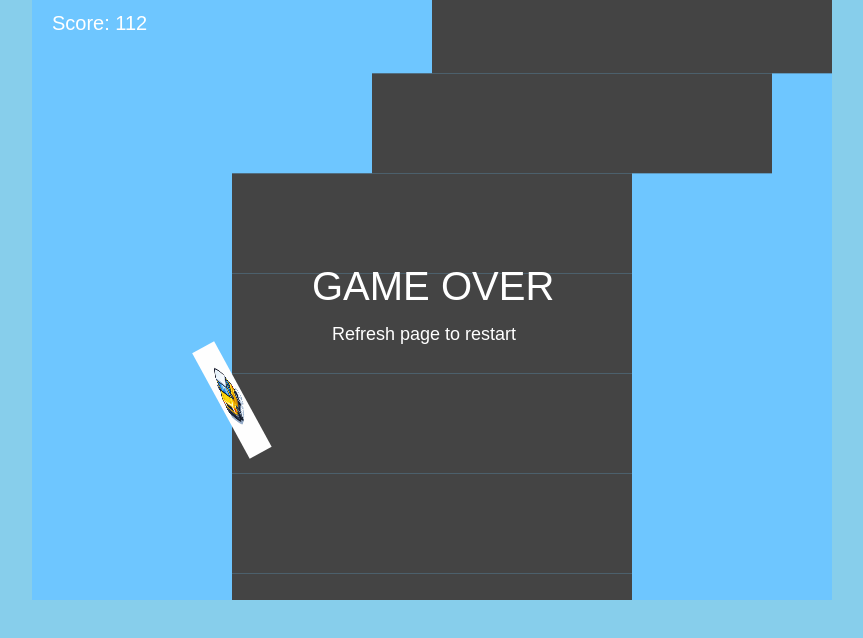
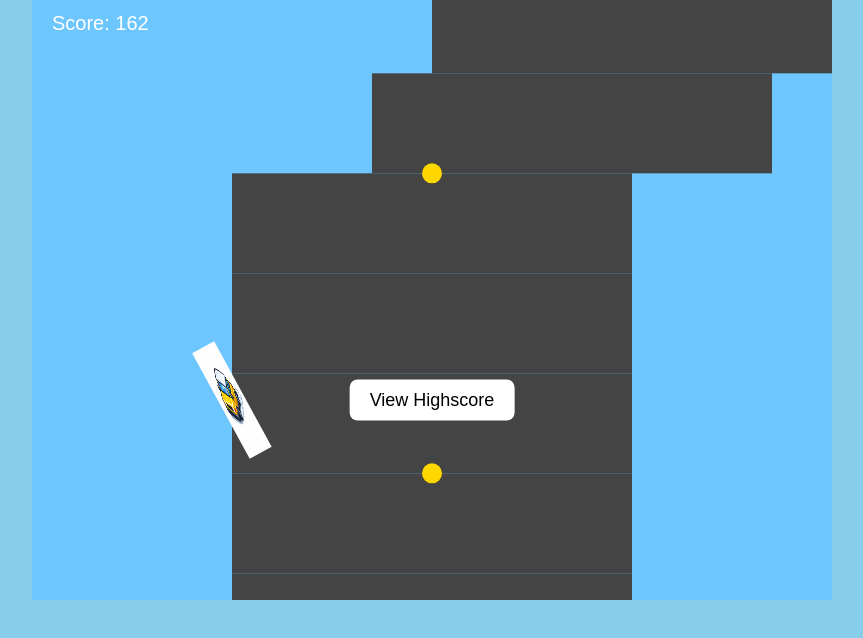
Before and after one commit to rolishri26/driftboss2, a plain HTML site: page index.html in a window 1280 px wide. Shown: the whole page, without its empty margins (208-1071 px from the left). Drawn offline with Linux system fonts and the light colour scheme.

Commit message:
Update index.html

```diff
--- a/index.html
+++ b/index.html
@@ -1,15 +1,29 @@
 <!DOCTYPE html>
 <html>
 <head>
-<title>Drift Boss 2 - Endless Track</title>
+<title>Drift Boss 2 - Smoke, Coins, Highscore</title>
 <style>
-body { margin:0; overflow:hidden; background:#87CEEB; }
+body { margin:0; overflow:hidden; background:#87CEEB; font-family:Arial, sans-serif; }
 canvas { display:block; margin:auto; background:#6ec6ff; }
+#highscoreBtn {
+    display:none;
+    position:absolute;
+    top:50%;
+    left:50%;
+    transform:translate(-50%, -50%);
+    padding:10px 20px;
+    font-size:18px;
+    background:#fff;
+    border:none;
+    border-radius:8px;
+    cursor:pointer;
+}
 </style>
 </head>
 <body>
 
 <canvas id="game"></canvas>
+<button id="highscoreBtn">View Highscore</button>
 
 <script>
 const canvas = document.getElementById("game");
@@ -20,41 +34,52 @@ canvas.height = 600;
 let score = 0;
 let gameOver = false;
 let spaceHeld = false;
+let highscore = localStorage.getItem("driftHighscore") || 0;
 
 // Drift controls
 document.addEventListener("keydown", e => { if(e.code === "Space") spaceHeld = true; });
 document.addEventListener("keyup", e => { if(e.code === "Space") spaceHeld = false; });
 
 // Track configuration
-let trackWidth = 400; // very wide tracks
+let trackWidth = 400; // really wide tracks
 let track = [];
 
 // Camera
 let cameraY = 0;
 
+// Smoke particles
+let smokeParticles = [];
+
+// Coins
+let coins = [];
+
 // Generate initial track
 for(let i=0; i<25; i++){
     let x = canvas.width/2;
     let y = 500 - i*100;
-    if(i >= 7){ // add slight zig-zag after first 7 tiles
+    if(i >= 7){
         let dir = Math.random() > 0.5 ? 1 : -1;
         let shift = 140;
         x = track[i-1].x + dir*shift;
         x = Math.max(trackWidth/2, Math.min(canvas.width - trackWidth/2, x));
     }
     track.push({ x: x, y: y });
+    // Add coins every few tiles
+    if(i % 3 === 0){
+        coins.push({ x: x, y: y - 50, collected: false });
+    }
 }
 
 // Load your Poki-style car image
 const carSprite = new Image();
-carSprite.src = "car.png"; // replace with your car picture
+carSprite.src = "car.png";
 
 // Car object
 let car = {
     x: track[0].x,
     y: track[0].y - 25,
     angle: 0,
-    width: 25,   // super thin car
+    width: 25,
     height: 120,
     speed: 4
 };
@@ -67,6 +92,9 @@ function generateTrack(){
     let newX = last.x + dir*shift;
     newX = Math.max(trackWidth/2, Math.min(canvas.width - trackWidth/2, newX));
     track.push({ x: newX, y: last.y - 100 });
+    if(track.length % 3 === 0){
+        coins.push({ x: newX, y: last.y - 150, collected: false });
+    }
 }
 
 // Update game
@@ -78,27 +106,37 @@ function update(){
     // Drift logic
     if(spaceHeld){
         car.angle += 0.03;
+        // generate smoke on drift
+        smokeParticles.push({ x: car.x, y: car.y, alpha: 1, radius: Math.random()*5+5 });
     } else {
         car.angle -= 0.03;
     }
-
     car.angle = Math.max(-0.5, Math.min(0.5, car.angle));
 
-    // Move forward based on angle
+    // Move car
     car.x += Math.sin(car.angle) * car.speed;
     car.y -= Math.cos(car.angle) * car.speed;
 
     // Camera follows car
     cameraY = car.y - 400;
 
-    // Generate new tiles ahead
+    // Generate new track ahead
     while(track[track.length-1].y > car.y - 600){
         generateTrack();
     }
 
-    // Optional: remove tiles that are far behind the camera
-    if(track[0].y - cameraY > canvas.height + 100){
-        track.shift();
+    // Remove offscreen tiles for performance
+    if(track[0].y - cameraY > canvas.height + 100) track.shift();
+
+    // Remove offscreen coins
+    coins = coins.filter(c => c.y - cameraY < canvas.height + 50);
+
+    // Check coin collection
+    for(let c of coins){
+        if(!c.collected && Math.abs(car.x - c.x) < 20 && Math.abs(car.y - c.y) < 30){
+            c.collected = true;
+            score += 50; // bonus points
+        }
     }
 
     // Collision detection
@@ -110,7 +148,22 @@ function update(){
             break;
         }
     }
-    if(!safe) gameOver = true;
+    if(!safe){
+        gameOver = true;
+        // store highscore
+        if(score > highscore){
+            highscore = score;
+            localStorage.setItem("driftHighscore", highscore);
+        }
+        document.getElementById("highscoreBtn").style.display = "block";
+    }
+
+    // Update smoke particles
+    for(let s of smokeParticles){
+        s.alpha -= 0.02;
+        s.y += 1;
+    }
+    smokeParticles = smokeParticles.filter(s => s.alpha > 0);
 }
 
 // Draw track
@@ -118,6 +171,28 @@ function drawTrack(){
     ctx.fillStyle = "#444";
     for(let piece of track){
         ctx.fillRect(piece.x - trackWidth/2, piece.y - 50 - cameraY, trackWidth, 100);
+    }
+}
+
+// Draw coins
+function drawCoins(){
+    for(let c of coins){
+        if(!c.collected){
+            ctx.fillStyle = "gold";
+            ctx.beginPath();
+            ctx.arc(c.x, c.y - cameraY, 10, 0, Math.PI*2);
+            ctx.fill();
+        }
+    }
+}
+
+// Draw smoke
+function drawSmoke(){
+    for(let s of smokeParticles){
+        ctx.fillStyle = `rgba(200,200,200,${s.alpha})`;
+        ctx.beginPath();
+        ctx.arc(s.x, s.y - cameraY, s.radius, 0, Math.PI*2);
+        ctx.fill();
     }
 }
 
@@ -136,13 +211,6 @@ function drawUI(){
     ctx.fillStyle = "white";
     ctx.font = "20px Arial";
     ctx.fillText("Score: " + score, 20, 30);
-
-    if(gameOver){
-        ctx.font = "40px Arial";
-        ctx.fillText("GAME OVER", 280, 300);
-        ctx.font = "18px Arial";
-        ctx.fillText("Refresh page to restart", 300, 340);
-    }
 }
 
 // Main loop
@@ -150,12 +218,20 @@ function loop(){
     update();
     ctx.clearRect(0,0,canvas.width,canvas.height);
     drawTrack();
+    drawCoins();
+    drawSmoke();
     drawCar();
     drawUI();
     requestAnimationFrame(loop);
 }
 
 loop();
+
+// Highscore button
+const highBtn = document.getElementById("highscoreBtn");
+highBtn.addEventListener("click", () => {
+    alert(`Score: ${score}\nHighscore: ${highscore}`);
+});
 </script>
 
 </body>
```
